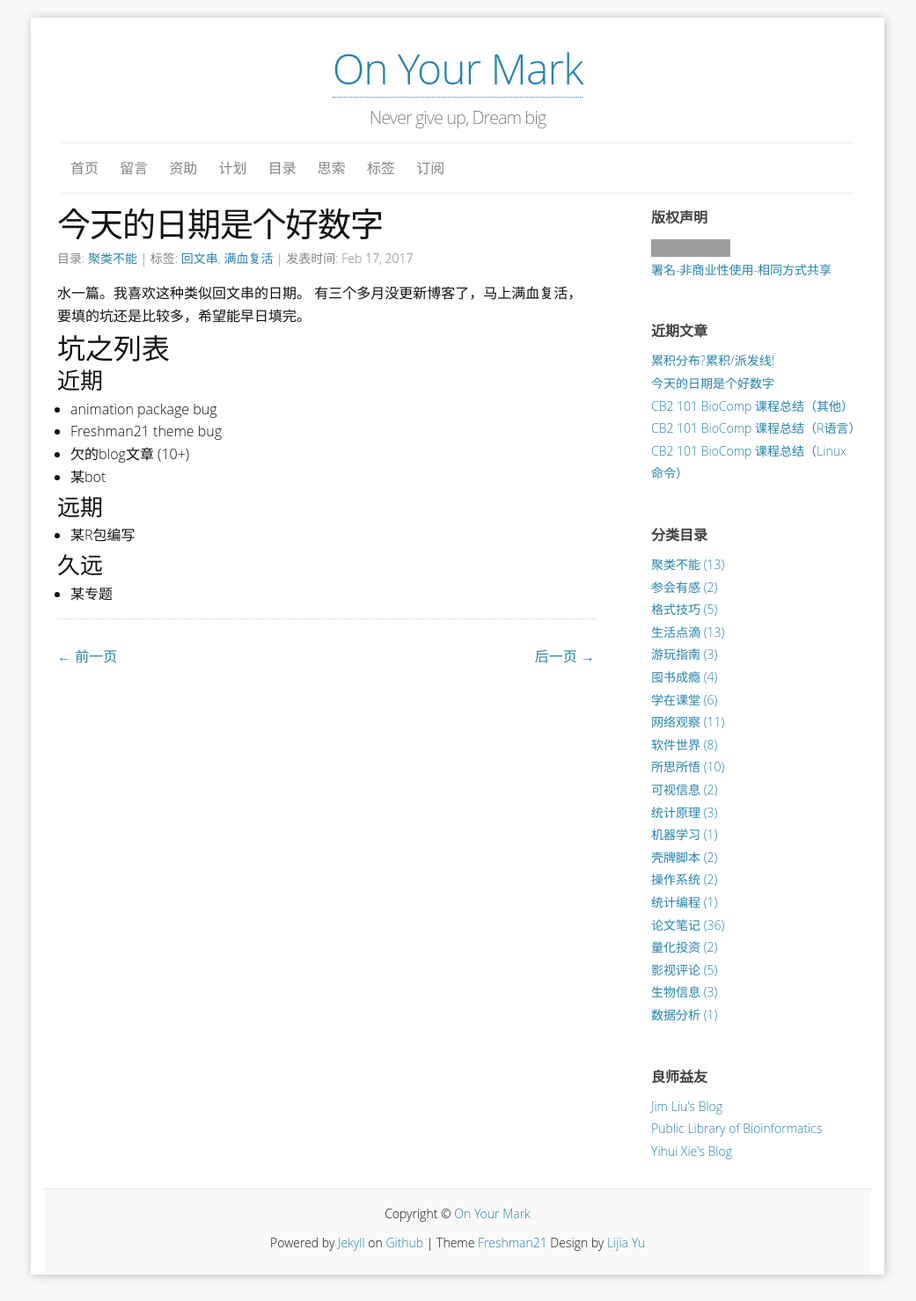
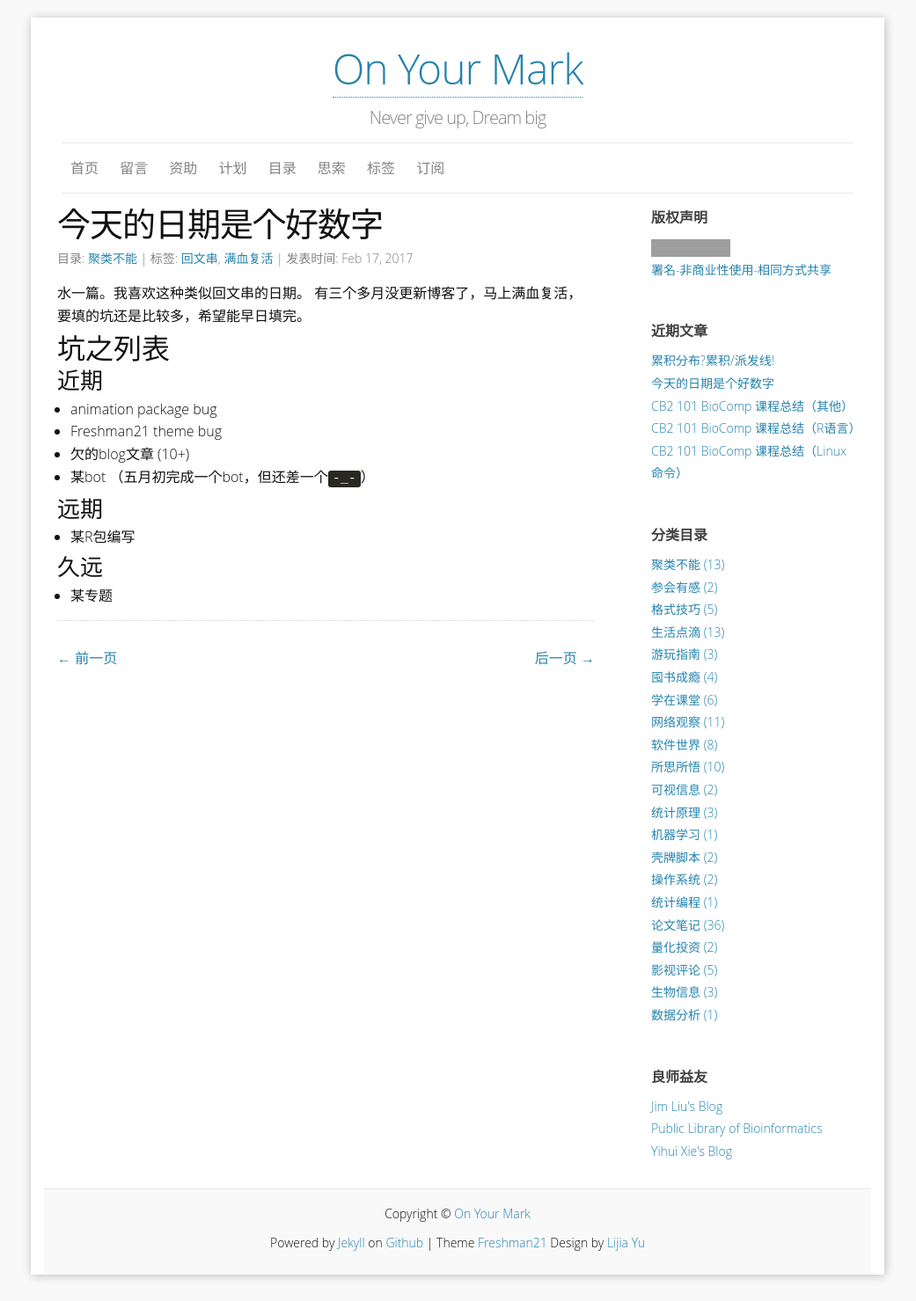
Before and after one commit to yulijia/cn, a Jekyll site: the page built from _posts/2017-02-17-good-number.md, in a window 1280 px wide. Shown: the whole page at 88% size, without its empty margins (120-1161 px from the left). Built offline with Jekyll 4.4.1, drawn with Linux system fonts in a browser that asks for light colours; some web fonts are replaced; comment, search, counter and statistics services are not loaded; grey boxes are pictures that could not be loaded.

Commit message:
update(content): yes, I finish half goal for one project

```diff
--- a/_posts/2017-02-17-good-number.md
+++ b/_posts/2017-02-17-good-number.md
@@ -19,7 +19,7 @@ tags:
 - animation package bug
 - Freshman21 theme bug
 - 欠的blog文章 (10+)
-- 某bot
+- 某bot （五月初完成一个bot，但还差一个<code>-_-</code>）
 
 ### 远期
 
```
